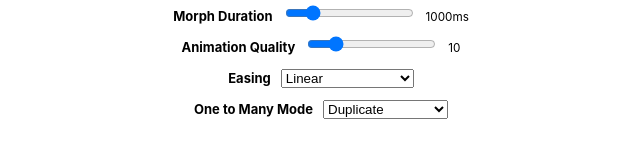
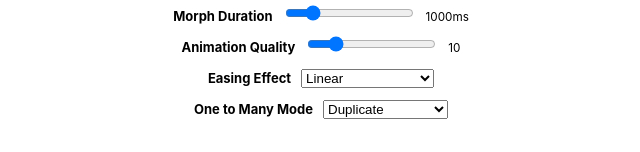
Before and after one commit to LiTianchu/SVG-Morph, a React (Create React App) app: page / in a window 1280 px wide. Shown: the part 645-797 px from the top of the page, without its empty margins (319-959 px from the left). Built offline with nearby package versions, Linux system fonts and the light colour scheme.

Commit message:
small fix

```diff
--- a/src/MorphSettingPanel.js
+++ b/src/MorphSettingPanel.js
@@ -66,7 +66,7 @@ function MorphSettingPanel({ onSettingChange }) {
                     color: 'black',
                     marginRight: '10px'
                 }}
-                >Easing</label>
+                >Easing Effect</label>
                 <select id="easing-select" value={easing} onChange={(e) => handleEasingSettingChange(e.target.value)}>
                     <option value="linear">Linear</option>
                     <option value="quad-in">Quad In</option>
@@ -90,9 +90,6 @@ function MorphSettingPanel({ onSettingChange }) {
                     <option value="elastic-in">Elastic In</option>
                     <option value="elastic-out">Elastic Out</option>
                     <option value="elastic-in-out">Elastic In-Out</option>
-                    <option value="back-in">Back In</option>
-                    <option value="back-out">Back Out</option>
-                    <option value="back-in-out">Back In-Out</option>
                 </select>
 
             </div>
```
